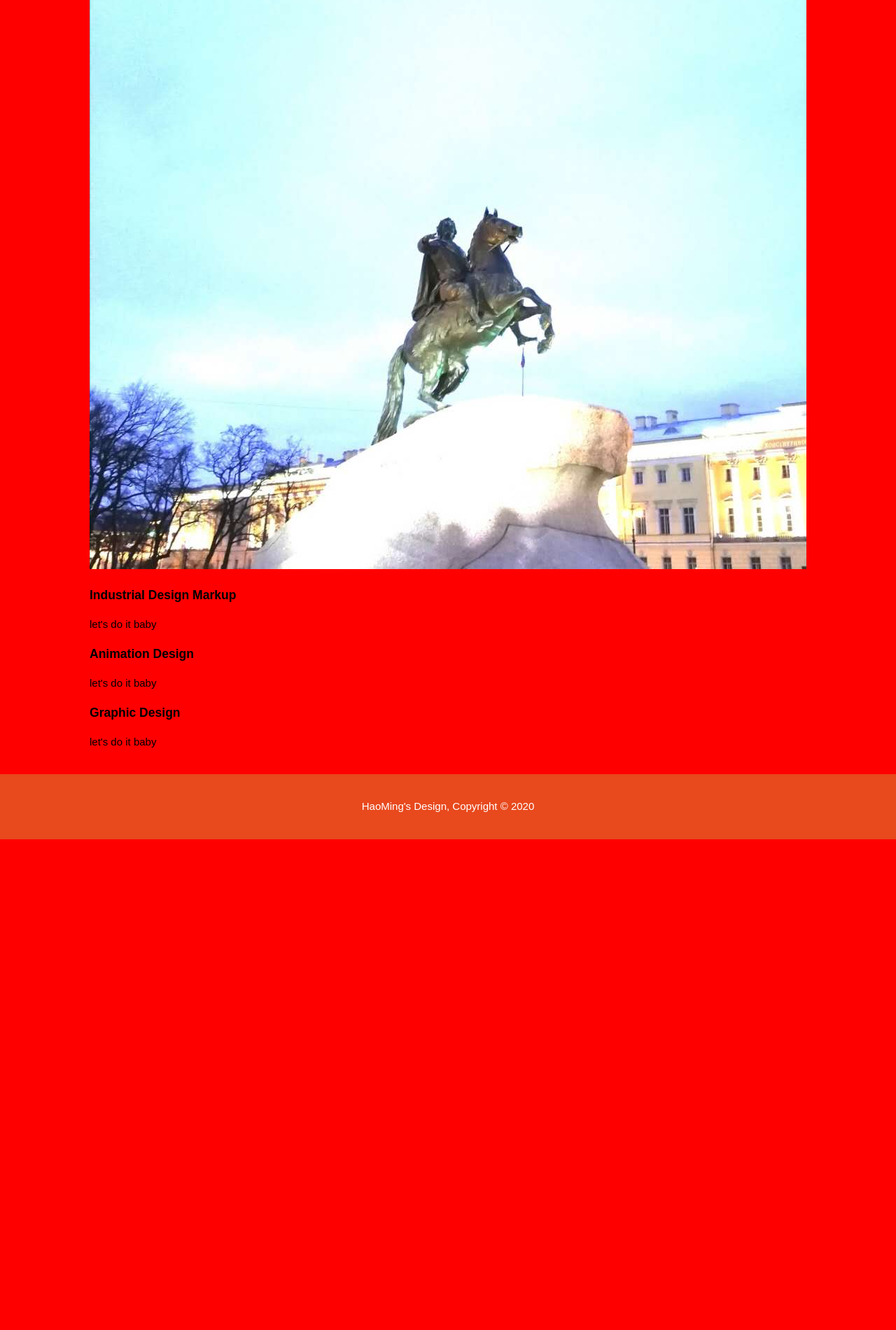
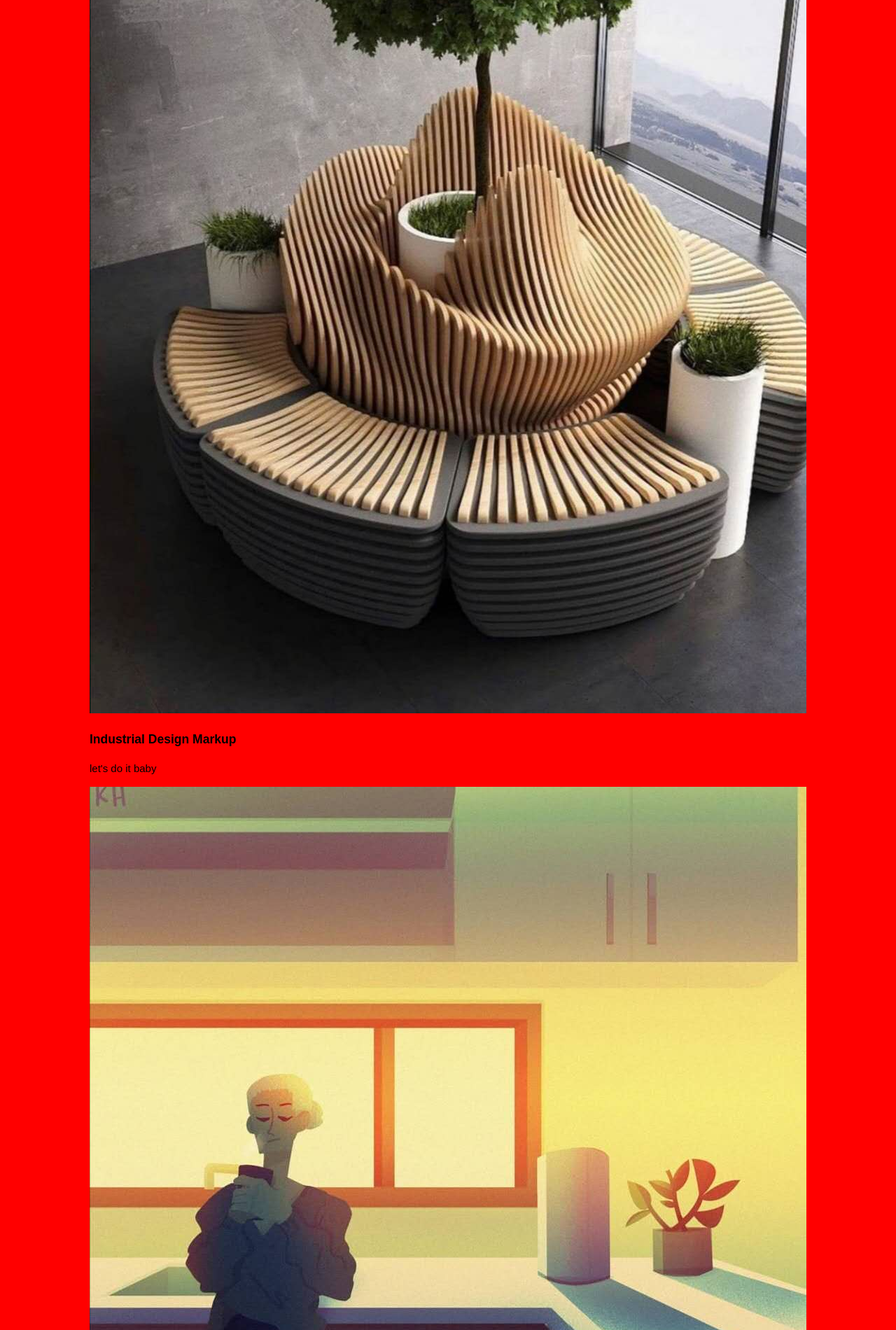
Before and after one commit to boujoure/fix-it, a plain HTML site: page index.html in a window 1280 px wide. Shown: the part 900-2800 px from the top of the page at 70% size. Before the commit the page ends 2099 px from the top, so only its background shows below. Drawn offline with Linux system fonts and the light colour scheme.

Commit message:
insert picture

```diff
--- a/index.html
+++ b/index.html
@@ -47,15 +47,17 @@
 
                    <div class="container">
                       <div class="box">
-                        <img src="./image/Rider.jpg">
+                        <img src="./image/Industrial_icon.jpg">
                         <h3>Industrial Design Markup</h3>
                         <p>let's do it baby</p>
                     </div>
                     <div class="box">
+                        <img src="./image/Animation_icon.jpg">
                         <h3>Animation Design</h3>
                         <p>let's do it baby</p>
                     </div>
                     <div class="box">
+                        <img src="./image/Graphic_icon.jpg">
                         <h3>Graphic Design</h3>
                         <p>let's do it baby</p>
                     </div>
```
Also changed, not shown: Contact.html (+1 -1 lines), image/Animation_icon.jpg (added), image/Graphic_icon.jpg (added), image/Industrial_icon.jpg (added), 1 other file.
